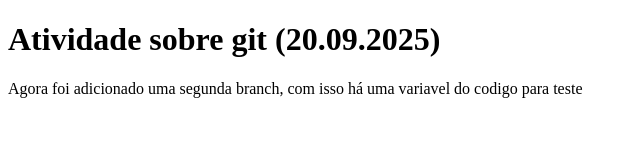
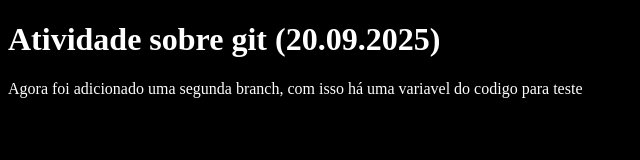
Before and after one commit to SeDeX1212/segundo-projeto-git, a plain HTML site: page index.html in a window 1280 px wide. Shown: the whole page, without its empty margins (0-640 px from the left). Drawn offline with Linux system fonts and the light colour scheme.

Commit message:
adicionado estilo ao index.html

```diff
--- /dev/null
+++ b/estilo.css
@@ -0,0 +1,5 @@
+body{
+    background-color: black;
+    color: white;
+    font-family: 'Times New Roman', Times, serif;
+}
--- a/index.html
+++ b/index.html
@@ -4,6 +4,7 @@
     <meta charset="UTF-8">
     <meta name="viewport" content="width=, initial-scale=1.0">
     <title>Atividade sobre git</title>
+    <link rel="stylesheet" href="estilo.css">
 </head>
 <body>
     <h1>Atividade sobre git (20.09.2025)</h1>
```
